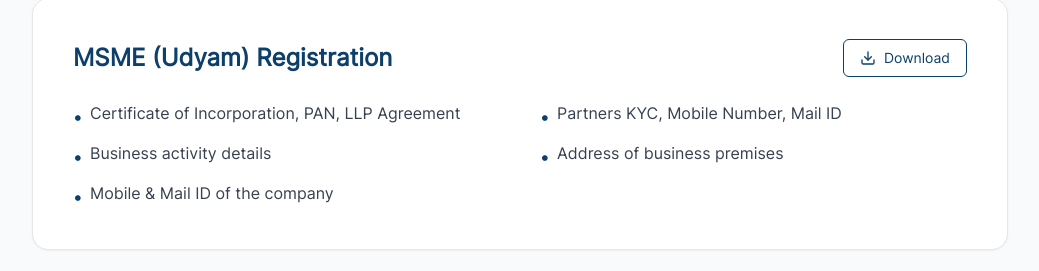
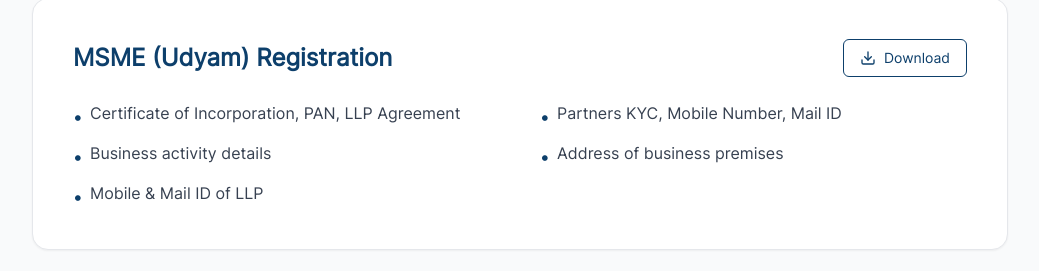
Before and after one commit to surendra-crax/dappina, a Next.js app: page /resources/llp in a window 1280 px wide. Shown: the part 2126-2397 px from the top of the page, without its empty margins (120-1159 px from the left). Built offline with nearby package versions, Linux system fonts and the light colour scheme.

Commit message:
Update page.tsx

```diff
--- a/src/app/resources/llp/page.tsx
+++ b/src/app/resources/llp/page.tsx
@@ -102,7 +102,7 @@ export default function LLPPage() {
               "Partners KYC, Mobile Number, Mail ID",
               "Business activity details",
               "Address of business premises",
-              "Mobile & Mail ID of the company"
+              "Mobile & Mail ID of LLP"
             ]}
           />
 
@@ -147,6 +147,7 @@ function Section({ title, items }: { title: string; items: string[] }) {
     <div className="bg-white rounded-2xl border border-gray-200 shadow-sm p-10">
       <div className="flex justify-between items-center mb-6">
         <h2 className="text-2xl font-semibold text-primary">{title}</h2>
+
         <button className="flex items-center text-sm font-medium text-primary border border-primary px-4 py-2 rounded-md hover:bg-primary hover:text-white transition">
           <Download className="w-4 h-4 mr-2" />
           Download
@@ -171,6 +172,7 @@ function SubSection({ title, items }: { title: string; items: string[] }) {
   return (
     <div className="bg-white border-l-4 border-primary rounded-xl shadow-sm p-8">
       <h3 className="text-lg font-semibold text-primary mb-4">{title}</h3>
+
       <ul className="space-y-2 text-gray-700">
         {items.map((item, i) => (
           <li key={i} className="flex items-start gap-2">
```
